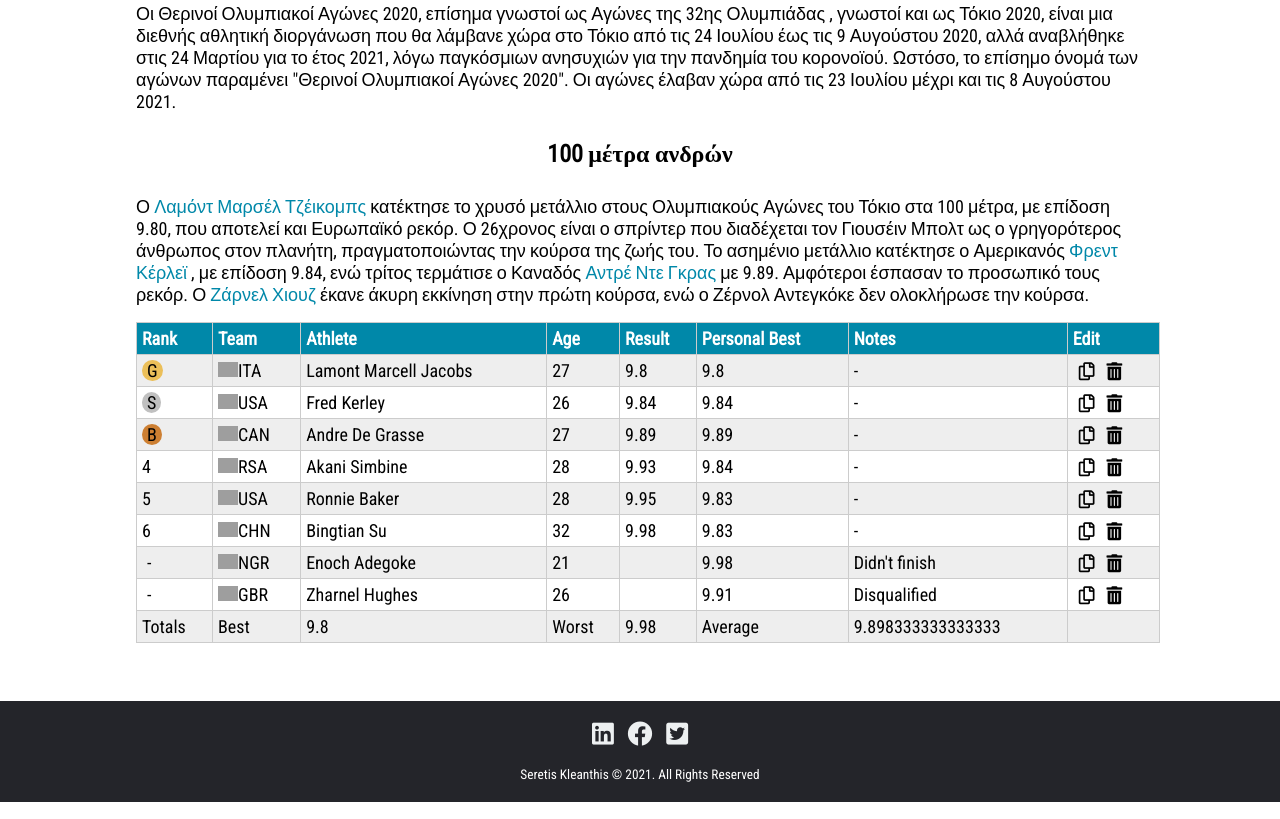
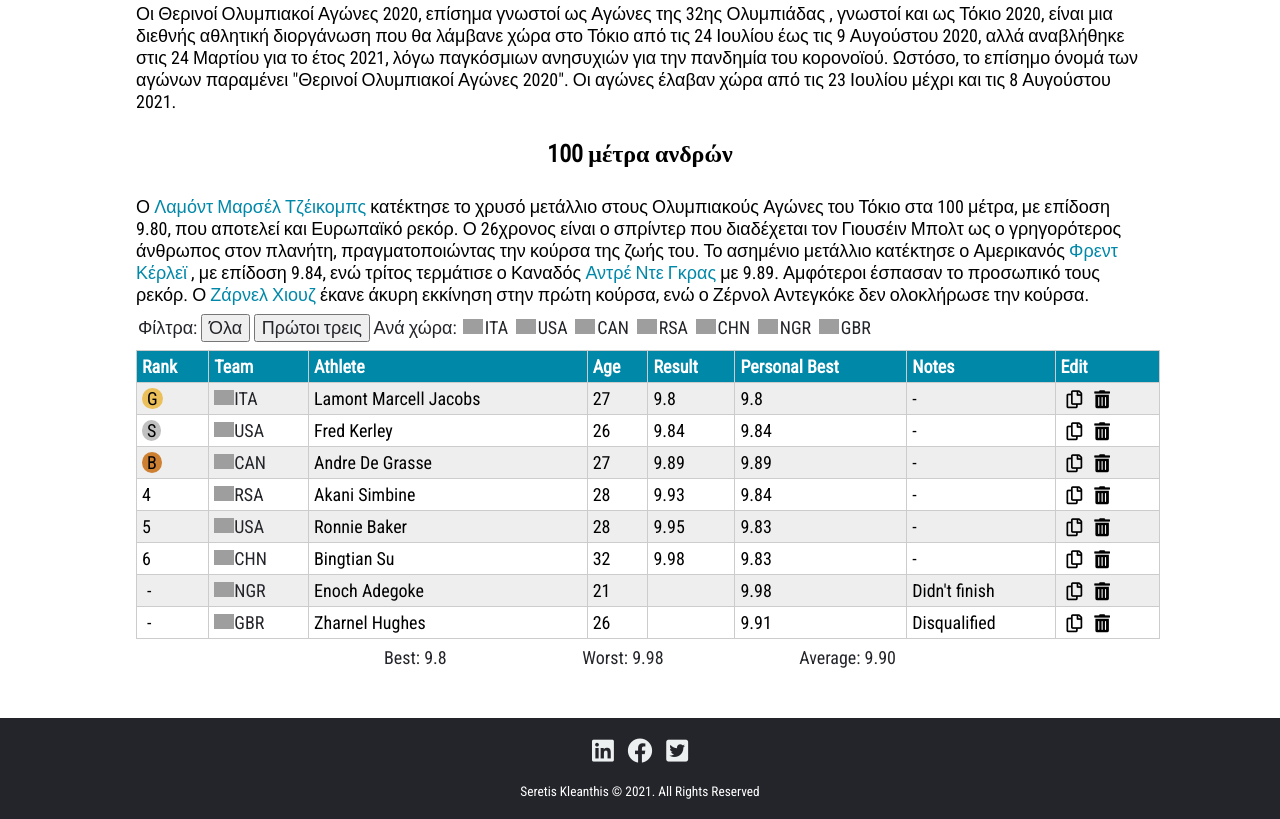
Before and after one commit to SerKleanthis/First-project, a plain HTML site: page index.html in a window 1280 px wide. Shown: the part 566-1385 px from the top of the page. Drawn offline with Linux system fonts and the light colour scheme; grey boxes are pictures that could not be loaded.

Commit message:
Filters Ready

```diff
--- a/index.css
+++ b/index.css
@@ -35,8 +35,6 @@ h1{
     text-align: center;
     grid-area: title;
 }
-
-
 
 /* classes */
 
@@ -119,6 +117,40 @@ h1{
 .table-desc{
     margin: 8px;
     grid-area: table-desc;
+}
+
+.filters{
+    text-align: start;
+    grid-area: filters;
+    margin-left: 10px;
+}
+
+.filters-by-country{
+    display: inline;
+}
+
+.filters a{
+    color: #24252a;
+}
+
+.totals{
+    display: flex;
+    justify-content: space-between;
+    text-align: center;
+    grid-area: totals;
+}
+.totals a{
+    color: #24252a;
+}
+
+#it, #us, #ca, #za, #cn, #ng, #gb{
+    margin: 2px;
+}
+
+#it:hover, #us:hover, #ca:hover, #za:hover,
+#cn:hover, #ng:hover, #gb:hover{
+    color:#0088a9;
+    cursor: pointer;
 }
 
 /* athlete style and hover */
@@ -217,8 +249,9 @@ h1{
         "info info info"
         ". table-tittle ."
         "table-desc table-desc table-desc"
+        "filters filters filters"
         "tb-olymp tb-olymp tb-olymp"
-        ". top-video ."
+        ". totals ."
 }
 
 /* footer style */
@@ -300,6 +333,10 @@ h1{
         top: -16px;
     }
 
+    .filters{
+        justify-content: space-around;
+    }
+
     .main-content{
         width: 95%;
         grid-template-areas:
@@ -307,8 +344,9 @@ h1{
         "info info info"
         ". table-tittle ."
         "table-desc table-desc table-desc"
+        "filters filters filters"
         "tb-olymp tb-olymp tb-olymp"
-        ". top-video ."
+        ". totals ."
     }
 
     .uomTrack{
@@ -380,7 +418,8 @@ h1{
         "info"
         "table-tittle"
         "table-desc"
+        "filters"
         "tb-olymp"
-        "top-video"
+        "totals"
     }
 }
--- a/index.html
+++ b/index.html
@@ -53,6 +53,21 @@
                  <a class="athlete""></a>Ζέρνολ Αντεγκόκε
                  δεν ολοκλήρωσε την κούρσα.
             </p>
+            <div class="filters">
+                <a>Φίλτρα:</a>
+                <button id="all"><a>Όλα</a></button>
+                <button id="first-three"><a>Πρώτοι τρεις</a></button>
+                <a>Ανά χώρα: </a>
+                <div class="filters-by-country">
+                    <a id="it"></a>
+                    <a id="us"></a>
+                    <a id="ca"></a>
+                    <a id="za"></a>
+                    <a id="cn"></a>
+                    <a id="ng"></a>
+                    <a id="gb"></a>
+                </div>
+            </div>
             <table class="uomTrack" id="table">
                 <thead>
                     <tr>
@@ -68,7 +83,7 @@
                 </thead>
                 <tbody id="table-body">
                 </tbody>
-                <tfoot>
+                <!-- <tfoot>
                     <tr>
                         <td>Totals</td>
                         <td>Best</td>
@@ -79,8 +94,22 @@
                         <td id="avg"></td>
                         <td></td>
                     </tr>
-                </tfoot>
+                </tfoot>  -->
             </table>
+            <div class="totals">
+                <div>
+                    <a>Best: </a>
+                    <a id="best"></a>
+                </div>
+                <div>
+                    <a>Worst: </a>
+                    <a id="worst"></a>
+                </div>
+                <div>
+                    <a>Average: </a>
+                    <a id="avg"></a>
+                </div>
+            </div>
         </div>
         <footer class="olympics-footer">
             <div class="footer-social-icons">
--- a/uomTrack.js
+++ b/uomTrack.js
@@ -3,88 +3,7 @@
 
   // Data declaration
   const imagePrefix = 'https://hatscripts.github.io/circle-flags/flags/';
-  var athletes = [
-    {
-      position: 1,
-      country: 'ITA',
-      countryPrefix: 'it',
-      name: 'Lamont Marcell Jacobs',
-      age: 27,
-      result: 9.8,
-      personalBest: 9.8,
-      notes: '-'
-    },
-    {
-      position: 2,
-      country: 'USA',
-      countryPrefix: 'us',
-      name: 'Fred Kerley',
-      age: 26,
-      result: 9.84,
-      personalBest: 9.84,
-      notes: '-'
-    },
-    {
-      position: 3,
-      country: 'CAN',
-      countryPrefix: 'ca',
-      name: 'Andre De Grasse',
-      age: 27,
-      result: 9.89,
-      personalBest: 9.89,
-      notes: '-'
-    },
-    {
-      position: 4,
-      country: 'RSA',
-      countryPrefix: 'za',
-      name: 'Akani Simbine',
-      age: 28,
-      result: 9.93,
-      personalBest: 9.84,
-      notes: '-'
-    },
-    {
-      position: 5,
-      country: 'USA',
-      countryPrefix: 'us',
-      name: 'Ronnie Baker',
-      age: 28,
-      result: 9.95,
-      personalBest: 9.83,
-      notes: '-'
-    },
-    {
-      position: 6,
-      country: 'CHN',
-      countryPrefix: 'cn',
-      name: 'Bingtian Su',
-      age: 32,
-      result: 9.98,
-      personalBest: 9.83,
-      notes: '-'
-    },
-    {
-      position: 7,
-      country: 'NGR',
-      countryPrefix: 'ng',
-      name: 'Enoch Adegoke',
-      age: 21,
-      result: '',
-      personalBest: 9.98,
-      notes: 'Didn\'t finish'
-    },
-    {
-      position: 8,
-      country: 'GBR',
-      countryPrefix: 'gb',
-      name: 'Zharnel Hughes',
-      age: 26,
-      result: '',
-      personalBest: 9.91,
-      notes: 'Disqualified'
-    }
-  ];
+  var athletes = createInitTable();
 
   // Elements
   var table = document.getElementById('table');
@@ -94,12 +13,15 @@
   const age = document.getElementById('age');
   const results = document.getElementById('results');
   const personal = document.getElementById('personal');
+  const filterBtnByAll = document.getElementById('all');
+  const filterBtnByFirstThree = document.getElementById('first-three');
+  var filterByCountries = document.getElementsByClassName('filters-by-country');
   var copyButton = document.getElementsByClassName('copyButton');
   var deleteButton = document.getElementsByClassName('deleteButton');
 
   // OnLoad function
   window.onload = function() {
-    createTable();
+    createTable(athletes);
 
     for(var i=0; i<copyButton.length; i++) {
       copyButton[i].addEventListener('click', function(){
@@ -113,6 +35,11 @@
         deleteEvent(rowParent);
       })
     }
+    var countries = filterByCountries[0].children;
+    for(var i=0; i<countries.length; i++){
+      setElementsAndListener(countries[i]);
+    }
+
     calculateScores(tableBody);
   }
 
@@ -177,7 +104,7 @@
 
     bestScore.innerHTML = best;
     worstScore.innerHTML = worst;
-    avgScore.innerHTML = avg;
+    avgScore.innerHTML = avg.toFixed(2);
 
   }
 
@@ -200,12 +127,14 @@
   tableBody.addEventListener('input', ()=>{
     calculateScores(tableBody);
   });
+  filterBtnByAll.addEventListener('click', filterByAll);
+  filterBtnByFirstThree.addEventListener('click', filterByFirstThree);
 
   // Create table
-  function createTable(){
+  function createTable(table){
 
-    athletes.forEach((athlete) =>{
-
+    table.forEach((athlete) =>{
+      // console.log(athlete);
       var tr = document.createElement('tr');
 
       // td1, Position table data creation
@@ -235,11 +164,12 @@
 
       img2.src = imagePrefix + athlete.countryPrefix +'.svg';
       img2.width = 20;
-
+      var textA = document.createElement('a');
       var text2 = document.createTextNode(athlete.country);
-
+      textA.style.color = '#24252a';
+      textA.appendChild(text2);
       td2.appendChild(img2);
-        td2.appendChild(text2);
+      td2.appendChild(textA);
 
       // td3, Athlete name tabe data creation
       var td3 = document.createElement('td');
@@ -257,6 +187,9 @@
       var td5 = document.createElement('td');
       td5.contentEditable = 'true';
       var text5 = document.createTextNode(athlete.result);
+      if(athlete.result > 50){
+        text5 = document.createTextNode('');
+      }
       td5.appendChild(text5);
 
       // td6, Best Time table data creation
@@ -323,12 +256,166 @@
         break;
     }
 
-    if (athlete.result === ''){
+    if (athlete.result > 50){
       model.text = '-';
       model.flag = true;
     }
 
     return model;
+  }
+
+  // Set img text and listener to filters by country
+  function setElementsAndListener(element){
+    var idText = element.id;
+    var text;
+
+    var img = document.createElement('img');
+    img.src = imagePrefix + idText +'.svg';
+    img.width = 20;
+    img.style.marginRight = '2px';
+
+    athletes.forEach((a)=>{
+      if(a.countryPrefix == idText){
+        text = a.country;
+      }
+    });
+
+    var textNode = document.createTextNode(text);
+
+    element.style.textAlign = 'center';
+    element.appendChild(img);
+    element.appendChild(textNode);
+
+    element.addEventListener('click', ()=>{
+      filterByCountry(text);
+    })
+  }
+
+  // Display the best three results
+  function filterByFirstThree(){
+    filterByAll()
+    var totalRows = tableBody.rows.length;
+    for(var i = 3; i < totalRows; i++){
+      tableBody.children[i].style.display = 'none';
+    }
+  }
+
+  // Display everything
+  function filterByAll(){
+    for(var i = 0; i < tableBody.rows.length; i++){
+      tableBody.children[i].style.display = '';
+    }
+  }
+
+  // Display results by country
+  function filterByCountry(country){
+    var row = tableBody.children;
+    filterByAll();
+    for(var i = 0; i < tableBody.rows.length; i++){
+      if(row[i].cells[1].children[1].innerHTML != country){
+        row[i].style.display = 'none';
+      }
+    }
+  }
+
+  // Generates the initial table
+  function createInitTable(){
+    return [
+      {
+        position: 1,
+        country: 'ITA',
+        countryPrefix: 'it',
+        name: 'Lamont Marcell Jacobs',
+        age: 27,
+        result: 9.80,
+        personalBest: 9.8,
+        notes: '-'
+      },
+      {
+        position: 2,
+        country: 'USA',
+        countryPrefix: 'us',
+        name: 'Fred Kerley',
+        age: 26,
+        result: 9.84,
+        personalBest: 9.84,
+        notes: '-'
+      },
+      {
+        position: 3,
+        country: 'CAN',
+        countryPrefix: 'ca',
+        name: 'Andre De Grasse',
+        age: 27,
+        result: 9.89,
+        personalBest: 9.89,
+        notes: '-'
+      },
+      {
+        position: 4,
+        country: 'RSA',
+        countryPrefix: 'za',
+        name: 'Akani Simbine',
+        age: 28,
+        result: 9.93,
+        personalBest: 9.84,
+        notes: '-'
+      },
+      {
+        position: 5,
+        country: 'USA',
+        countryPrefix: 'us',
+        name: 'Ronnie Baker',
+        age: 28,
+        result: 9.95,
+        personalBest: 9.83,
+        notes: '-'
+      },
+      {
+        position: 6,
+        country: 'CHN',
+        countryPrefix: 'cn',
+        name: 'Bingtian Su',
+        age: 32,
+        result: 9.98,
+        personalBest: 9.83,
+        notes: '-'
+      },
+      {
+        position: 7,
+        country: 'NGR',
+        countryPrefix: 'ng',
+        name: 'Enoch Adegoke',
+        age: 21,
+        result: 100,
+        personalBest: 9.98,
+        notes: 'Didn\'t finish'
+      },
+      {
+        position: 8,
+        country: 'GBR',
+        countryPrefix: 'gb',
+        name: 'Zharnel Hughes',
+        age: 26,
+        result: 100,
+        personalBest: 9.91,
+        notes: 'Disqualified'
+      }
+    ];
+  }
+
+  function sortTableByResult(table){
+    for(var i = 1; i < table.length; i++){
+      for(var j = 0; j < table.length - i - 1; j++){
+        console.log('Comparing: '+ table[j].result + ' and ' +table[j + 1].result );
+        if(table[j + 1].result != '' && table[j].result != ''){
+          if (table[j + 1].result < table[j].result){
+            [table[j + 1], table[j]] = [table[j], table[j + 1]];
+            console.log(table[j + 1].result +'  ---  '+  table[j].result +' changed');
+          }
+        }
+      }
+    }
   }
 
   // Table sorting
```
Lines whose indentation alone changed are shown as unchanged.
